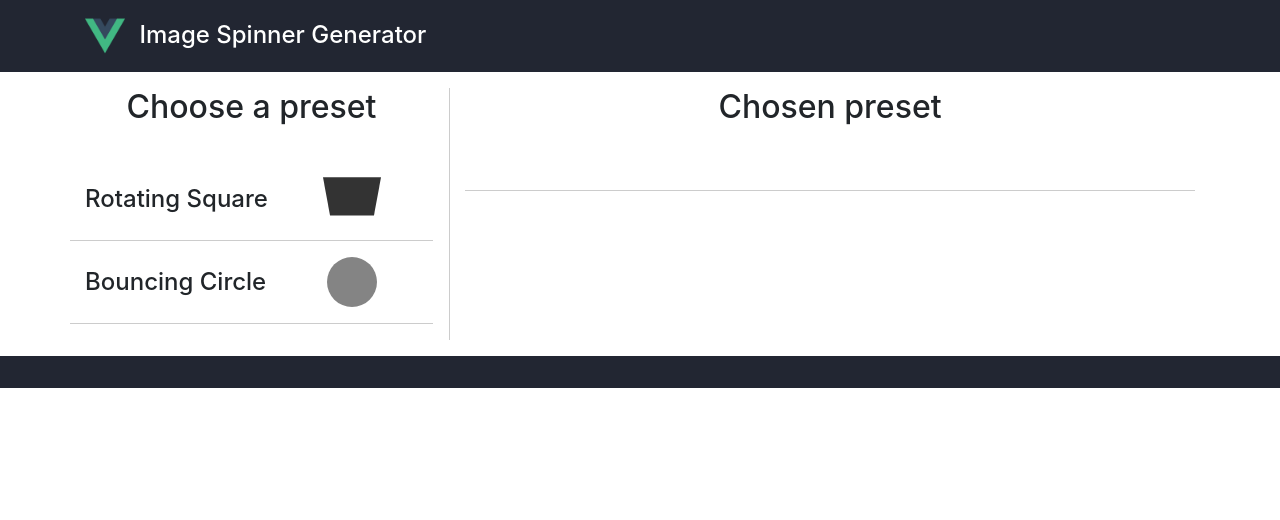
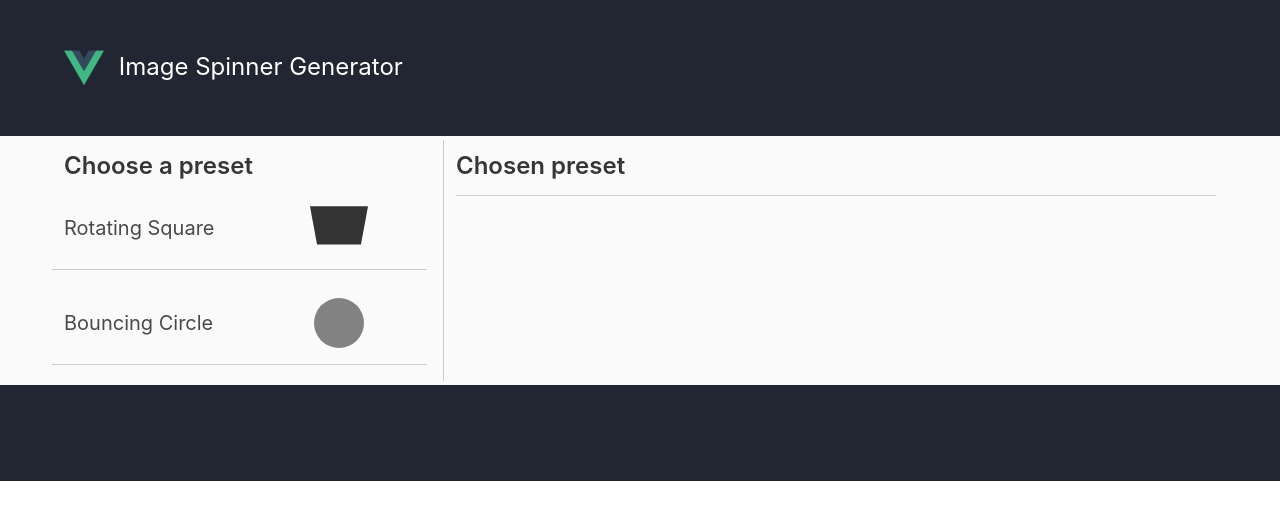
Before and after one commit to CapitanFindusFI/vuejs-spinnergen, a Vue app: page / in a window 1280 px wide. Shown: the top 520 px of the page. Built offline with nearby package versions, Linux system fonts and the light colour scheme; what vue-croppa, vue-js-modal would draw is missing.

Commit message:
replaced bootstrap with bulma.io

```diff
--- a/package.json
+++ b/package.json
@@ -8,7 +8,7 @@
     "lint": "vue-cli-service lint"
   },
   "dependencies": {
-    "bootstrap": "^4.3.1",
+    "bulma": "^0.7.4",
     "core-js": "^2.6.5",
     "stylus": "^0.54.5",
     "vue": "^2.6.6",
@@ -16,6 +16,7 @@
     "vue-js-modal": "^1.3.28"
   },
   "devDependencies": {
+    "@fortawesome/fontawesome-free": "^5.8.1",
     "@vue/cli-plugin-babel": "^3.5.0",
     "@vue/cli-plugin-eslint": "^3.5.0",
     "@vue/cli-service": "^3.5.0",
--- a/src/App.vue
+++ b/src/App.vue
@@ -1,6 +1,6 @@
 <template>
     <div id="app">
-        <header class="container-fluid">
+        <header class="section">
             <div class="container">
                 <h1>
                     <img src="./assets/logo.png" alt="Vue"/>
@@ -8,15 +8,17 @@
                 </h1>
             </div>
         </header>
-        <div id="wrapper" class="container-fluid">
+        <div id="wrapper" class="section">
             <div class="container">
-                <div class="row">
-                    <aside class="col-lg-4 col-md-6 col-sm-12">
-                        <div id="presets" class="row">
-                            <h2 class="col-12 text-center mb-5">
-                                Choose a preset
-                            </h2>
-                            <div class="col-12 preset-item"
+                <div class="columns">
+                    <aside class="column is-one-third">
+                        <div id="presets" class="columns is-multiline">
+                            <div class="column is-full">
+                                <h4 class="title is-4">
+                                    Choose a preset
+                                </h4>
+                            </div>
+                            <div class="column is-full preset-item"
                                  v-for="preset in loadedPresets"
                                  :key="preset.id"
                                  @click="setPreset(preset.name)">
@@ -25,29 +27,31 @@
                         </div>
                     </aside>
 
-                    <main class="col-lg-8 col-md-6 col-sm-12">
+                    <main class="column is-two-thirds">
                         <div id="preview" class="text-center">
-                            <h2 class="col-12 text-center mb-5">Chosen preset</h2>
+                            <h4 class="title is-4">Chosen preset</h4>
                             <component ref="previewComponent" :is="dynamicComponent"
                                        :styleProperties="presetComponentStyle"></component>
                         </div>
                         <div id="crop-area" v-if="showCropArea">
-                            <div class="row">
-                                <div class="col-lg-6 col-md-6 col-sm-12">
-                                    <h2 class="text-center mb-5">Crop image</h2>
+                            <div class="columns is-multiline">
+                                <div class="column is-full">
+                                    <h4 class="subtitle is-4">Crop image</h4>
+                                </div>
+                                <div class="column is-half">
                                     <cropper v-model="cropperModel"></cropper>
-                                    <button type="button" class="btn-block btn-primary"
+                                </div>
+                                <div class="column is-half">
+                                    <button type="button" class="button is-primary is-fullwidth"
                                             @click="generateCrop()">
                                         <i class="fas fa-save"></i> Save
                                     </button>
-                                    <button type="button" class="btn-block btn-primary"
+                                    <button type="button" class="button is-primary is-fullwidth"
+                                            :class="{'is-loading' : isLoadingCSS}"
                                             :disabled="!canExtractCss"
                                             @click="extractCss()">
                                         <i class="fas fa-upload"></i> Extract CSS
                                     </button>
-                                </div>
-                                <div class="col-lg-6 col-md-6 col-sm-12">
-
                                 </div>
                             </div>
                         </div>
@@ -56,7 +60,7 @@
                 </div>
             </div>
         </div>
-        <footer>
+        <footer class="section">
 
         </footer>
     </div>
@@ -66,8 +70,9 @@
     /* eslint-disable no-console */
 
     import './assets/app.css';
-    import 'bootstrap/dist/css/bootstrap.css';
-    import 'vue-croppa/dist/vue-croppa.css'
+    import 'bulma/css/bulma.css';
+    import '@fortawesome/fontawesome-free/css/all.css';
+    import 'vue-croppa/dist/vue-croppa.css';
 
     import RotatingSquare from './components/presets/RotatingSquare';
     import BouncingCircle from './components/presets/BouncingCircle';
@@ -86,7 +91,8 @@
             canExtractCss: false,
             cropperModel: null,
             loadedPresets: [],
-            windowPresets: window.spinnerPresets
+            windowPresets: window.spinnerPresets,
+            isLoadingCSS: false
         }
     };
 
@@ -118,6 +124,8 @@
                 }
             },
             extractCss() {
+                this.isLoadingCSS = true;
+
                 fetch(this.windowPresets[this.dynamicComponent]).then(response => {
                     return response.text();
                 }).then(css => {
@@ -143,6 +151,8 @@
                         html: previewComponent.$el.querySelector('.spinner').outerHTML,
                         css: finalCss
                     });
+
+                    this.isLoadingCSS = false;
                 });
             }
         },
--- a/src/components/presets/BouncingCircle.vue
+++ b/src/components/presets/BouncingCircle.vue
@@ -1,9 +1,9 @@
 <template>
-    <div class="row align-items-center">
-        <div class="col-8">
-            <h4>Bouncing Circle</h4>
+    <div class="columns is-vcentered">
+        <div class="column is-two-thirds">
+            <h5 class="subtitle is-5">Bouncing Circle</h5>
         </div>
-        <div class="col-4">
+        <div class="column is-one-third">
             <div class="spinner bouncing-circle">
                 <div class="double-bounce1" :style="styleProperties"></div>
                 <div class="double-bounce2" :style="styleProperties"></div>
--- a/src/components/presets/RotatingSquare.vue
+++ b/src/components/presets/RotatingSquare.vue
@@ -1,9 +1,9 @@
 <template>
-    <div class="row align-items-center">
-        <div class="col-8">
-            <h4>Rotating Square</h4>
+    <div class="columns is-vcentered">
+        <div class="column is-two-thirds">
+            <h5 class="subtitle is-5">Rotating Square</h5>
         </div>
-        <div class="col-4">
+        <div class="column is-one-third">
             <div class="spinner rotating-square" :style="styleProperties"></div>
         </div>
     </div>
```
Also changed, not shown: 1 other file (tests, documents, lock files or other folders).
